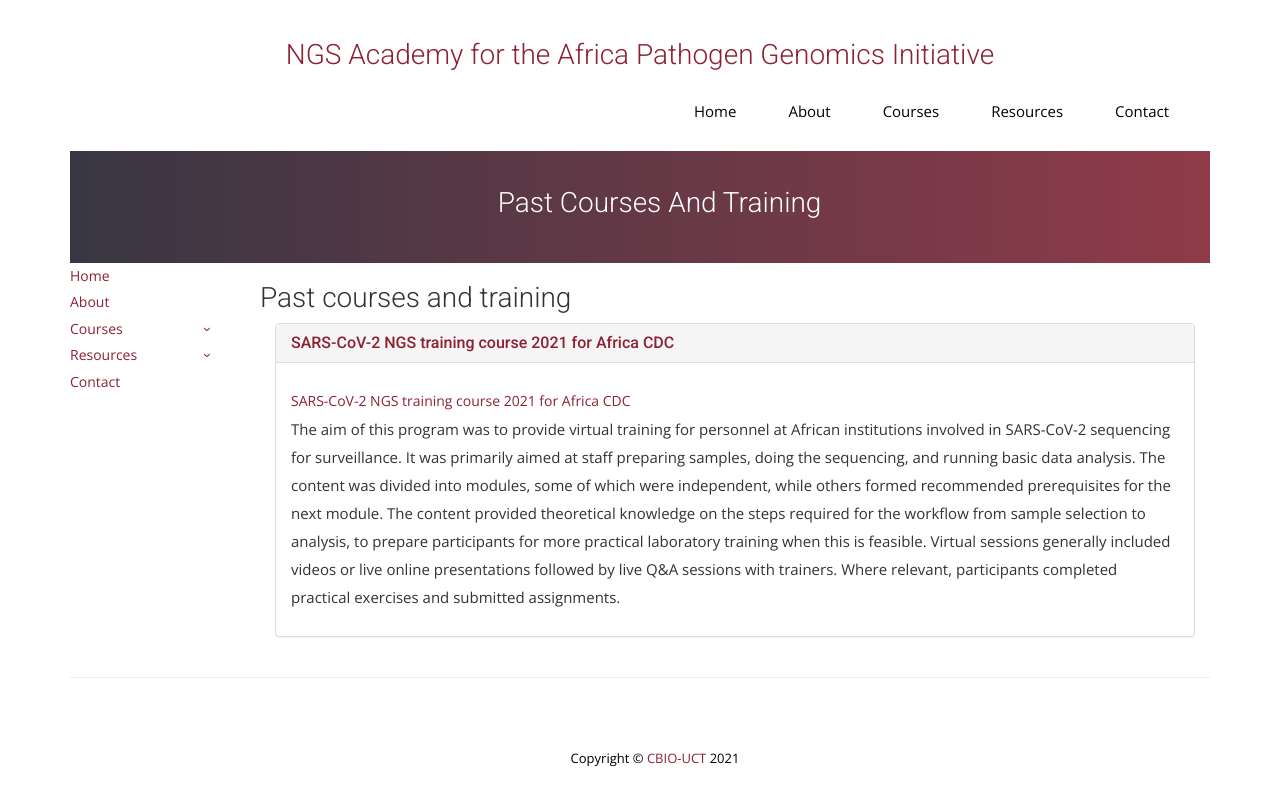
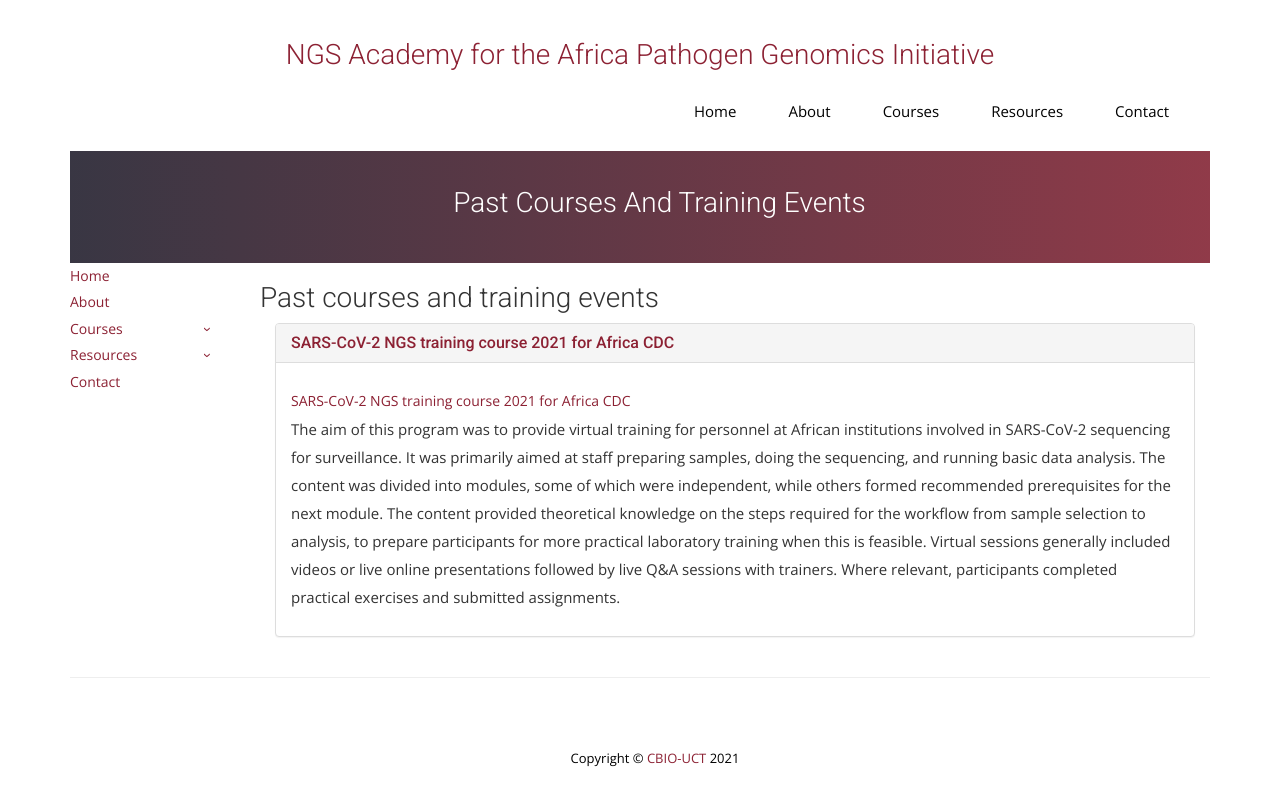
Before and after one commit to pmaturure3/ngs-academy, a Jekyll site: the page built from past_courses_training.html, in a window 1280 px wide. Shown: the top 806 px of the page. Built offline with Jekyll 4.4.1, drawn with Linux system fonts in a browser that asks for light colours; nearby versions of some CDN libraries; some web fonts are replaced; comment, search, counter and statistics services are not loaded.

Commit message:
changed title

```diff
--- a/_includes/side-nav_js.html
+++ b/_includes/side-nav_js.html
@@ -93,7 +93,7 @@
 
                 <ul class="courselist indent_sub_list">
                     <li {% if page.url=="/courses/past-courses/" %} class="sub_color" {% endif %}><a
-                            href="{{ site.url }}courses/past-courses/"> Past courses and training </a></li>
+                            href="{{ site.url }}courses/past-courses/"> Past courses and training events </a></li>
                 </ul>
 
             </li>
--- a/_layouts/default.html
+++ b/_layouts/default.html
@@ -127,7 +127,7 @@
 
                                         <li><a class="dropdown-item" href="{{ site.url }}courses/past-courses/"> Past
                                                 Courses and
-                                                Training</a>
+                                                Training Events</a>
                                         </li>
 
                                         <!-- <li><a class="dropdown-item" href="#"> Submenu item 2 </a></li>
--- a/about-us.html
+++ b/about-us.html
@@ -6,8 +6,9 @@ permalink: /about/
 
 
 <div class="row">
-  <h3>What is NGS Academy for the Africa CDc's Africa PGI ?</h3>
+
   <div class="col-sm-12">
+    <h3>What is NGS Academy for the Africa CDc's Africa PGI ?</h3>
     <p>
       The <b>NGS Academy </b>for the Africa CDC's Africa Pathogen Genomics Initiative is coordinated
       by the University of Cape Town's Computational Biology Division (CBIO) in collaboration with Africa CDC
--- a/past_courses_training.html
+++ b/past_courses_training.html
@@ -1,12 +1,12 @@
 ---
 layout: default
-title: Past Courses and Training
+title: Past Courses and Training Events
 permalink: /courses/past-courses/
 
 ---
 <div class="row">
   <p>
-  <h3>Past courses and training</h3>
+  <h3>Past courses and training events</h3>
   </p>
   <div class="col-sm-12">
     <div class="panel-group " id="accordion">
```
